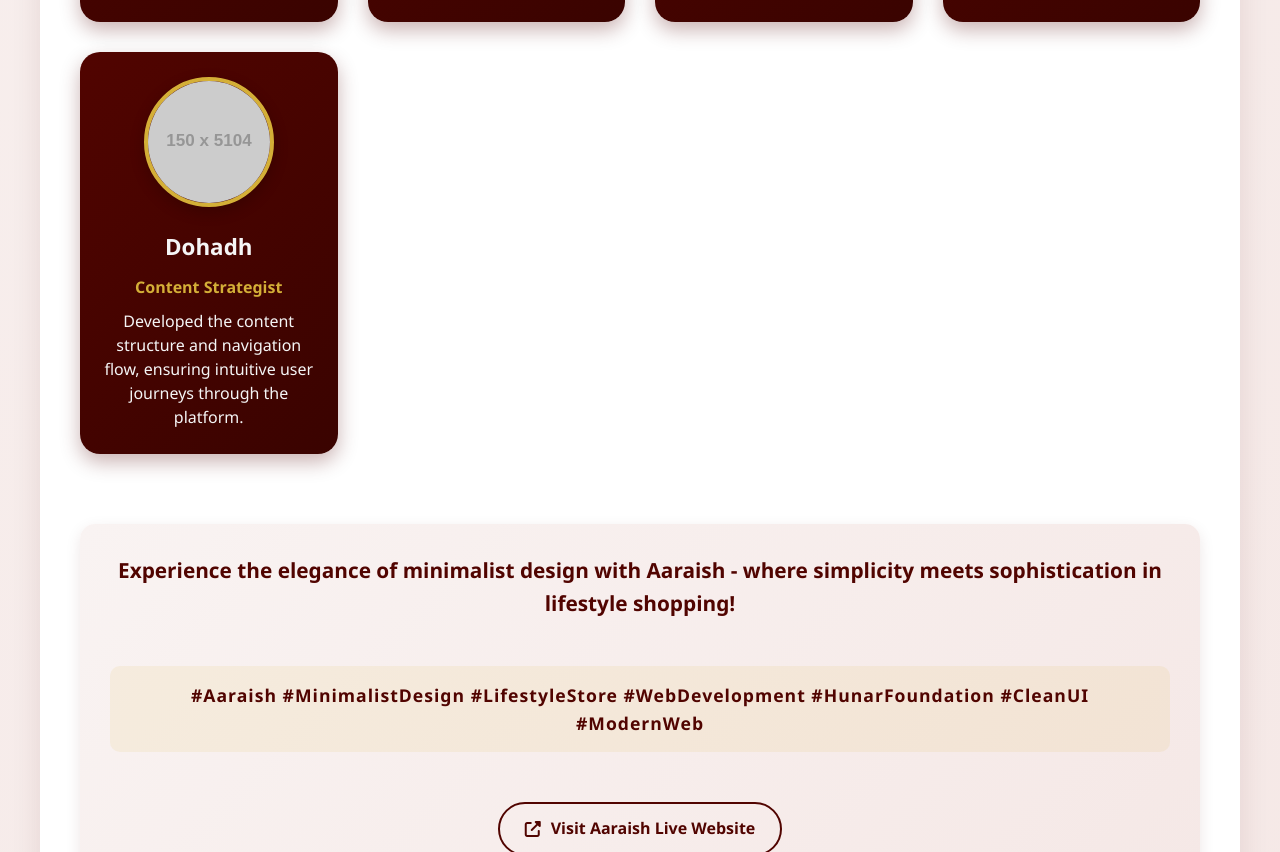
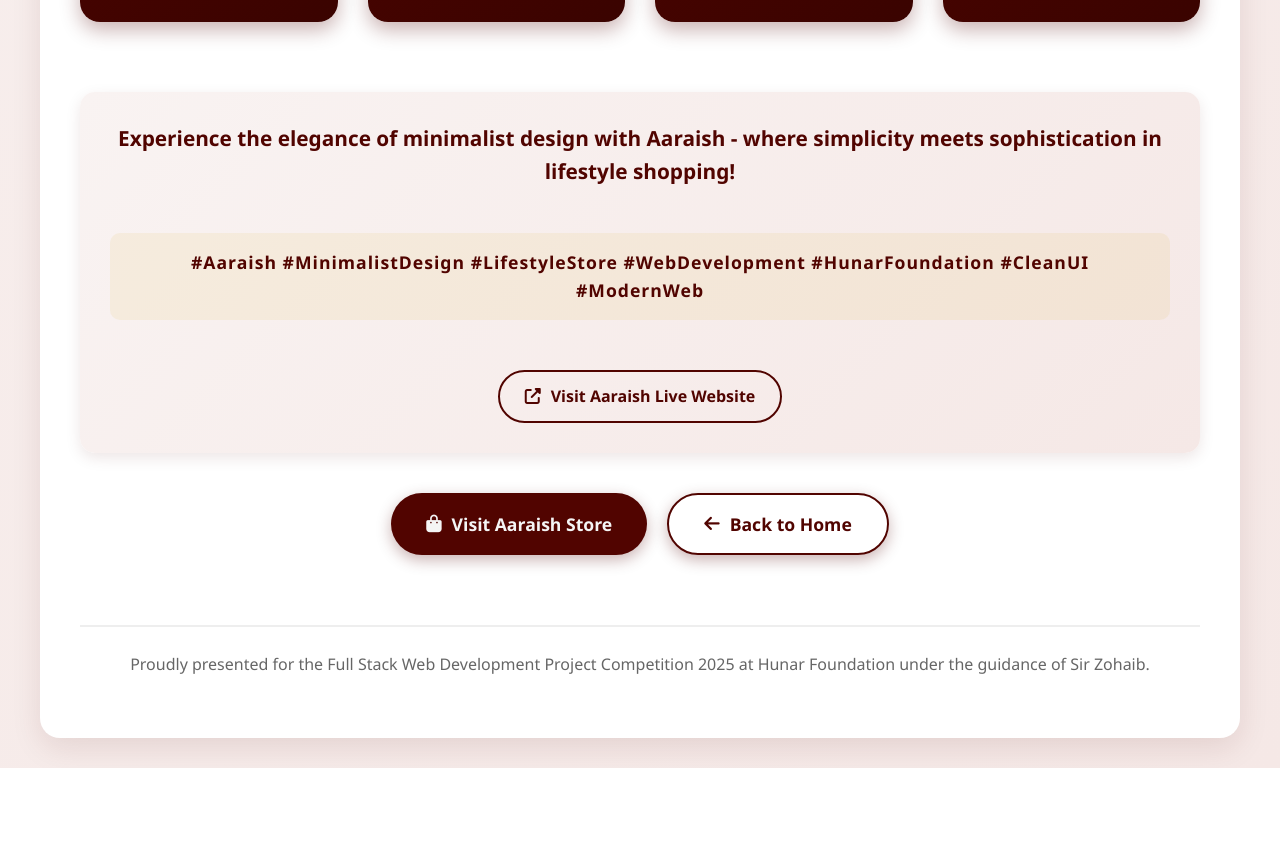
Before and after one commit to atirsarwar/Aaraish, a plain HTML site: page post.html in a window 1280 px wide. Shown: the part 2278-3130 px from the top of the page. After the commit the page ends 3046 px from the top, so only its background shows below. Drawn offline with Linux system fonts and the light colour scheme; placeholder pictures from the web are drawn by us.

Commit message:
update post.html

```diff
--- a/post.html
+++ b/post.html
@@ -105,12 +105,7 @@
           <p><strong>UI Designer</strong></p>
           <p>Created the visual design system, typography hierarchy, and ensured consistent branding across all sections.</p>
         </article>
-        <article class="team-member">
-          <img src="https://via.placeholder.com/150/510400/FFFFFF?text=DA" alt="Dohadh" />
-          <h3>Dohadh</h3>
-          <p><strong>Content Strategist</strong></p>
-          <p>Developed the content structure and navigation flow, ensuring intuitive user journeys through the platform.</p>
-        </article>
+
       </div>
     </section>
 
```
